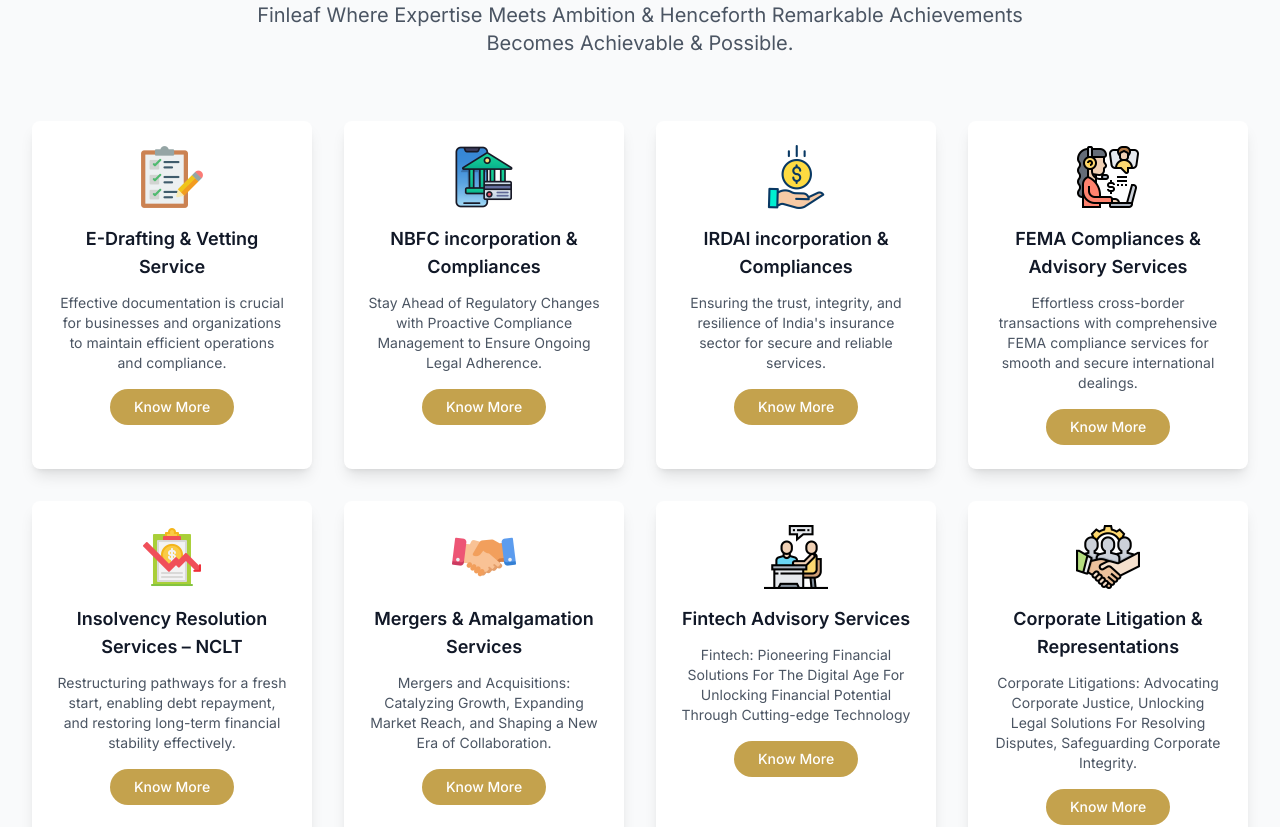
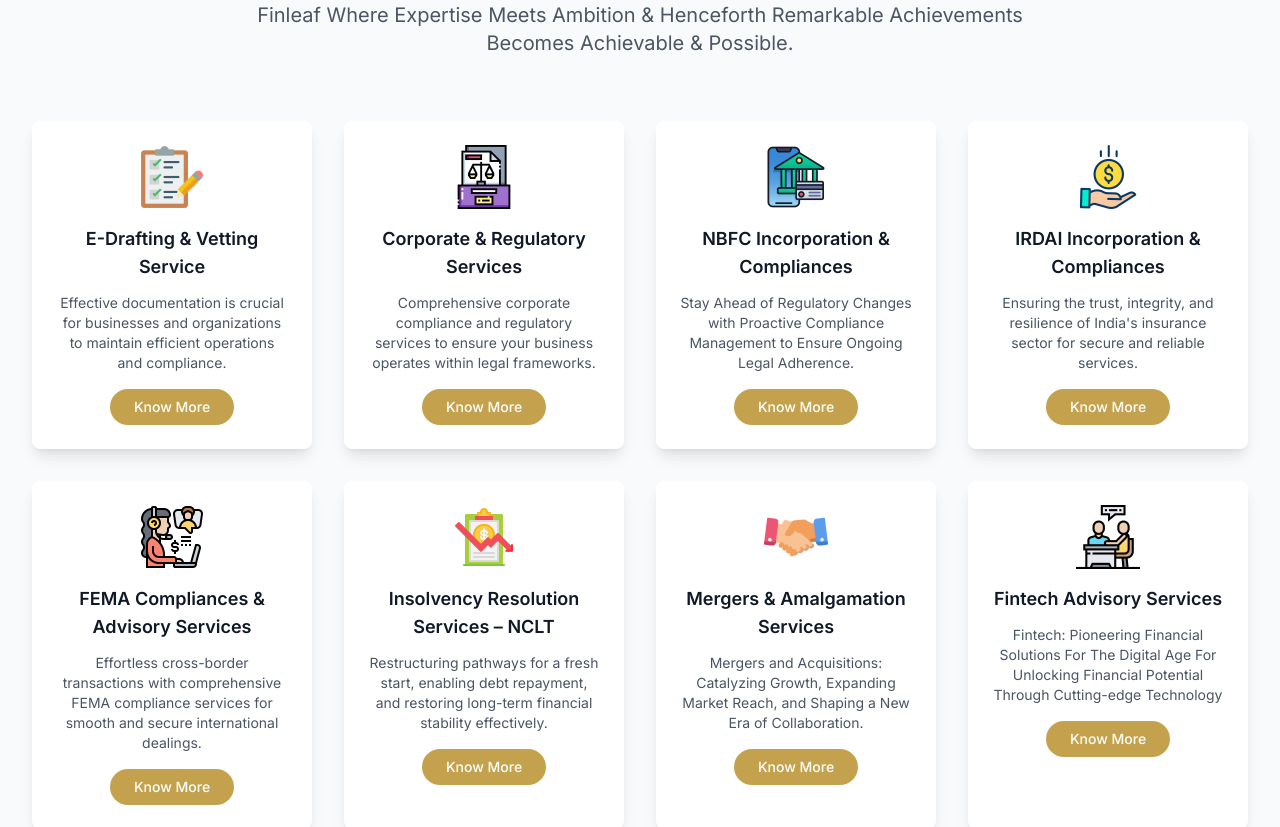
Before and after one commit to finleafdev-max/finleafWeb, a Next.js app: page / in a window 1280 px wide. Shown: the part 2000-2827 px from the top of the page. Built offline with nearby package versions, Linux system fonts and the light colour scheme.

Commit message:
Fix Finleaf Top Services section: Update to 8 relevant services with correct href paths

```diff
--- a/app/page.tsx
+++ b/app/page.tsx
@@ -37,49 +37,49 @@
     title: 'E-Drafting & Vetting Service',
     description: 'Effective documentation is crucial for businesses and organizations to maintain efficient operations and compliance.',
     icon: '/clipboard.png',
-    href: '/services/e-drafting'
+    href: '/services/e-drafting-vetting-service'
   },
   {
-    title: 'NBFC incorporation & Compliances',
+    title: 'Corporate & Regulatory Services',
+    description: 'Comprehensive corporate compliance and regulatory services to ensure your business operates within legal frameworks.',
+    icon: '/case.png',
+    href: '/services/corporate-regulatory-services'
+  },
+  {
+    title: 'NBFC Incorporation & Compliances',
     description: 'Stay Ahead of Regulatory Changes with Proactive Compliance Management to Ensure Ongoing Legal Adherence.',
     icon: '/mobile-banking.png',
-    href: '/services/nbfc'
+    href: '/services/nbfc-incorporation-compliances'
   },
   {
-    title: 'IRDAI incorporation & Compliances',
+    title: 'IRDAI Incorporation & Compliances',
     description: 'Ensuring the trust, integrity, and resilience of India\'s insurance sector for secure and reliable services.',
     icon: '/save-money.png',
-    href: '/services/irdai'
+    href: '/services/irdai-incorporation-compliances'
   },
   {
     title: 'FEMA Compliances & Advisory Services',
     description: 'Effortless cross-border transactions with comprehensive FEMA compliance services for smooth and secure international dealings.',
     icon: '/financial-advisor-1.png',
-    href: '/services/fema'
+    href: '/services/fema-compliances-advisory-services'
   },
   {
     title: 'Insolvency Resolution Services – NCLT',
     description: 'Restructuring pathways for a fresh start, enabling debt repayment, and restoring long-term financial stability effectively.',
     icon: '/insolvency.png',
-    href: '/services/insolvency'
+    href: '/services/insolvency-resolution-services-nclt'
   },
   {
     title: 'Mergers & Amalgamation Services',
     description: 'Mergers and Acquisitions: Catalyzing Growth, Expanding Market Reach, and Shaping a New Era of Collaboration.',
     icon: '/handshake-3.png',
-    href: '/services/mergers'
+    href: '/services/mergers-and-amalgamation-services'
   },
   {
     title: 'Fintech Advisory Services',
     description: 'Fintech: Pioneering Financial Solutions For The Digital Age For Unlocking Financial Potential Through Cutting-edge Technology',
     icon: '/consultation.png',
-    href: '/services/fintech'
-  },
-  {
-    title: 'Corporate Litigation & Representations',
-    description: 'Corporate Litigations: Advocating Corporate Justice, Unlocking Legal Solutions For Resolving Disputes, Safeguarding Corporate Integrity.',
-    icon: '/team.png',
-    href: '/services/corporate-litigation'
+    href: '/services/fintech-advisory-services'
   },
 ];
 
```
